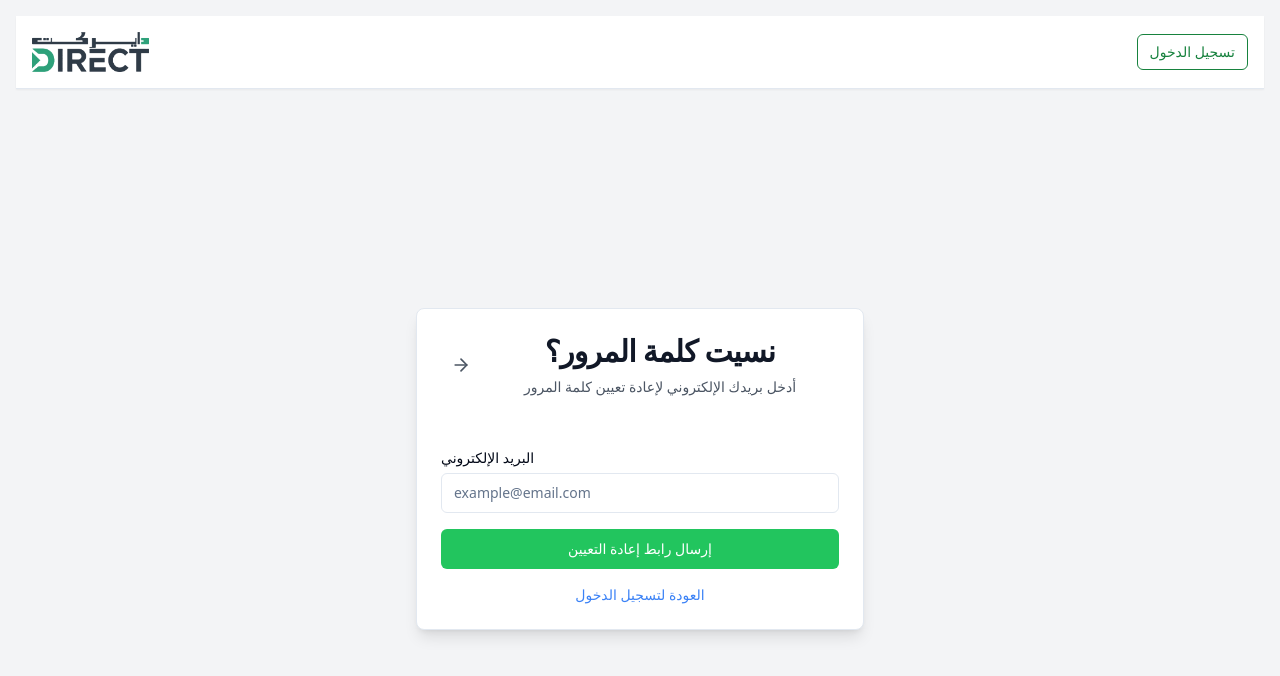
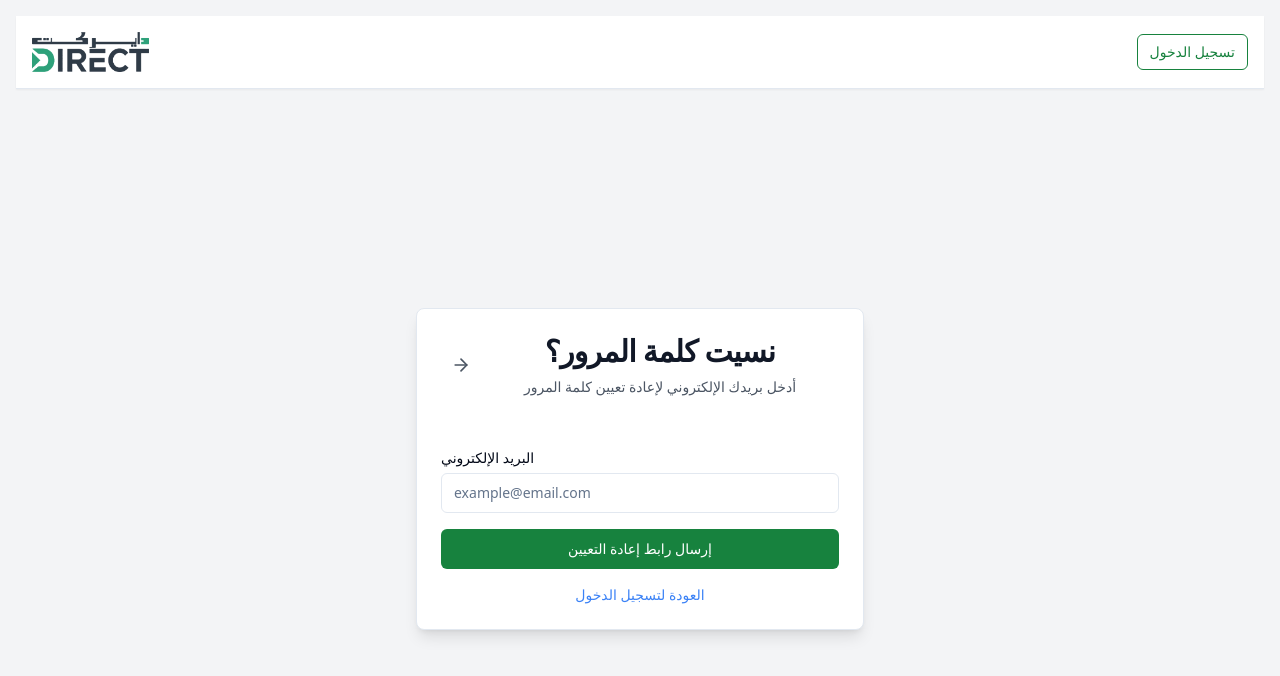
Before and after one commit to khalkot-stack/direct, a React (Vite) app: page /forgot-password in a window 1280 px wide. Shown: the top 676 px of the page. Built offline with nearby package versions, Linux system fonts and the light colour scheme.

Commit message:
[dyad] Improving ForgotPasswordPage and ResetPasswordPage UI/UX - wrote 2 file(s)

```diff
--- a/src/pages/ForgotPasswordPage.tsx
+++ b/src/pages/ForgotPasswordPage.tsx
@@ -61,7 +61,7 @@ const ForgotPasswordPage: React.FC = () => {
                   onChange={(e) => setEmail(e.target.value)}
                 />
               </div>
-              <Button type="submit" className="w-full bg-green-500 hover:bg-green-600 text-white mt-6" disabled={loading}>
+              <Button type="submit" className="w-full bg-primary hover:bg-primary-dark text-primary-foreground mt-6 transition-transform duration-200 ease-in-out hover:scale-[1.01]" disabled={loading}>
                 {loading ? (
                   <>
                     <Loader2 className="h-4 w-4 animate-spin ml-2 rtl:mr-2" />
--- a/src/pages/ResetPasswordPage.tsx
+++ b/src/pages/ResetPasswordPage.tsx
@@ -63,7 +63,7 @@ const ResetPasswordPage: React.FC = () => {
       <div className="min-h-screen flex flex-col items-center bg-gray-100 dark:bg-gray-950">
         <AppHeader /> {/* Global App Header */}
         <div className="flex-1 flex items-center justify-center w-full pt-16"> {/* Added pt-16 for fixed header */}
-          <Loader2 className="h-8 w-8 animate-spin text-green-500" />
+          <Loader2 className="h-8 w-8 animate-spin text-primary" />
           <span className="sr-only">جاري التحقق من الجلسة...</span>
         </div>
       </div>
@@ -108,7 +108,7 @@ const ResetPasswordPage: React.FC = () => {
                   onChange={(e) => setConfirmPassword(e.target.value)}
                 />
               </div>
-              <Button type="submit" className="w-full bg-green-500 hover:bg-green-600 text-white mt-6" disabled={loading}>
+              <Button type="submit" className="w-full bg-primary hover:bg-primary-dark text-primary-foreground mt-6 transition-transform duration-200 ease-in-out hover:scale-[1.01]" disabled={loading}>
                 {loading ? (
                   <>
                     <Loader2 className="h-4 w-4 animate-spin ml-2 rtl:mr-2" />
```
